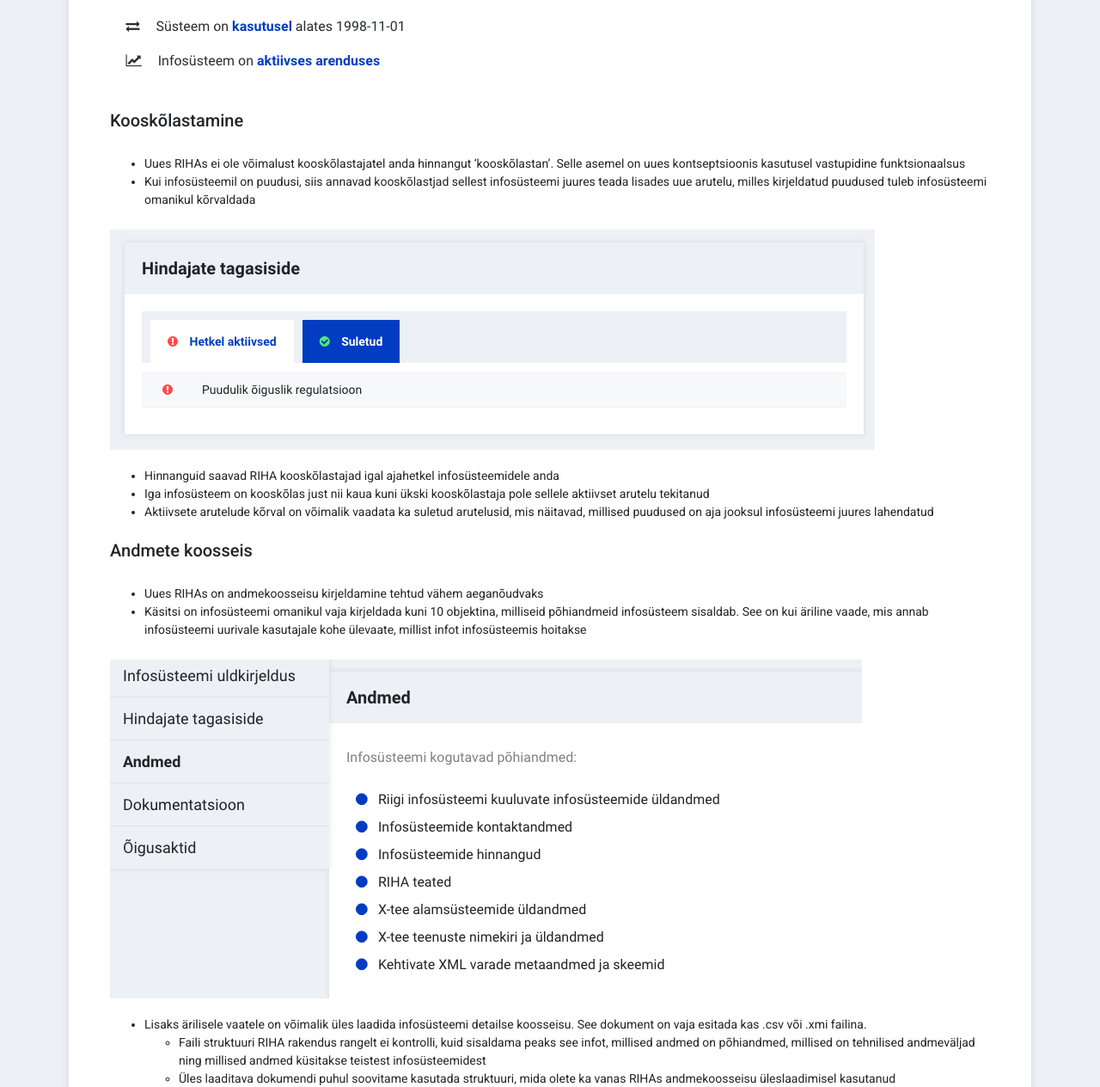
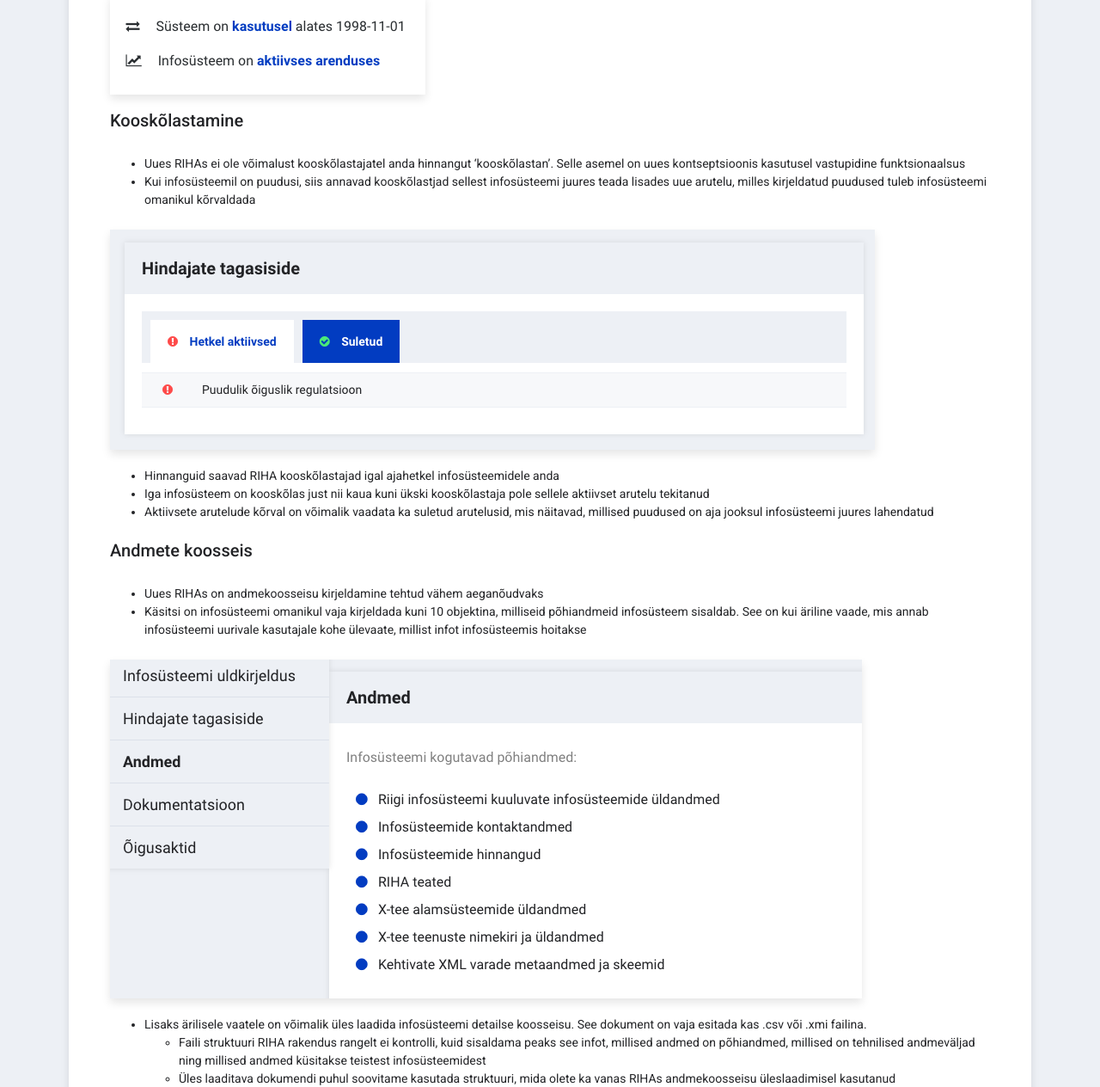
Before and after one commit to e-gov/RIHA-Help, a Jekyll site: the page built from docs/uus-riha.md, in a window 1280 px wide. Shown: the part 671-1935 px from the top of the page at 86% size. Built offline with Jekyll 4.4.1, drawn with Linux system fonts in a browser that asks for light colours.

Commit message:
Added slight shadow to screenshots

```diff
--- a/docs/css/resources.css
+++ b/docs/css/resources.css
@@ -42,3 +42,7 @@ p a:not(.btn) {
 p a:not(.btn):hover {
     text-decoration: underline;
 }
+
+p img {
+    box-shadow: 0px 5px 10px 0px rgba(0, 0, 0, 0.1);
+}
```
